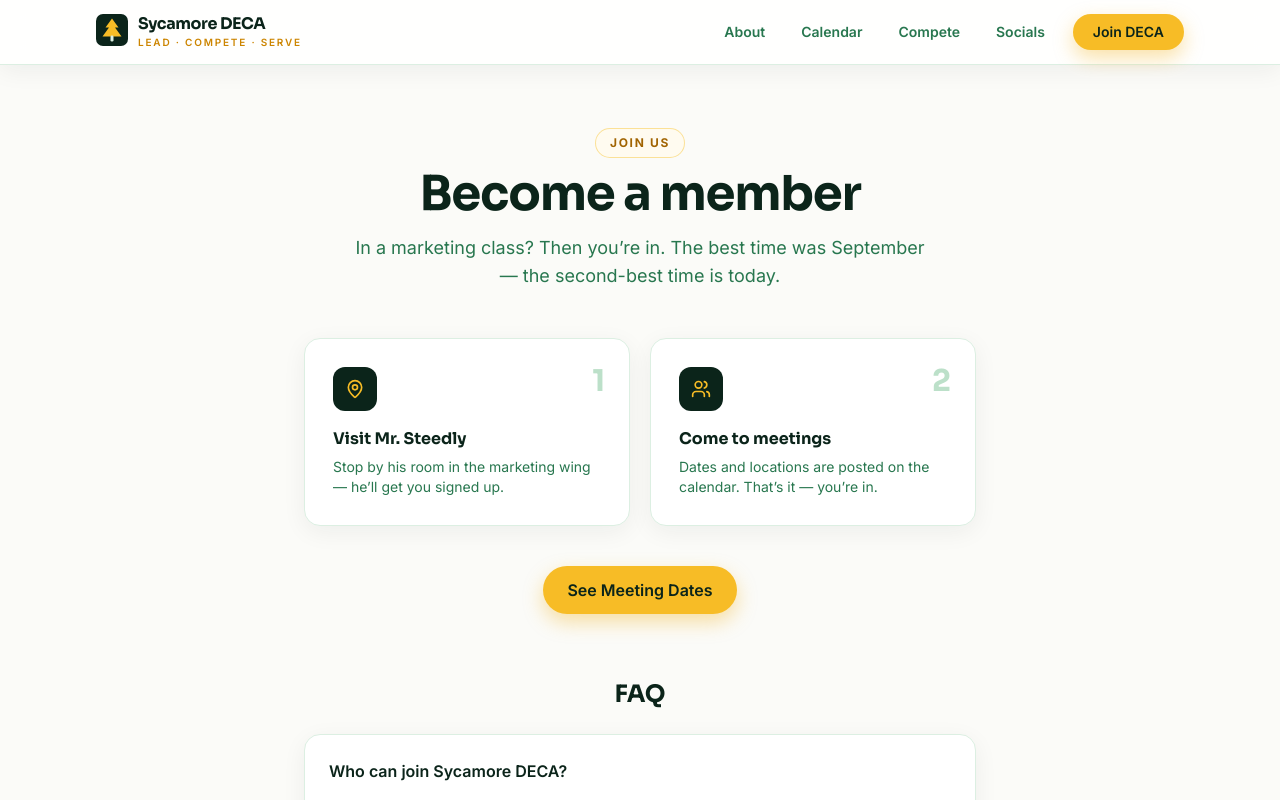
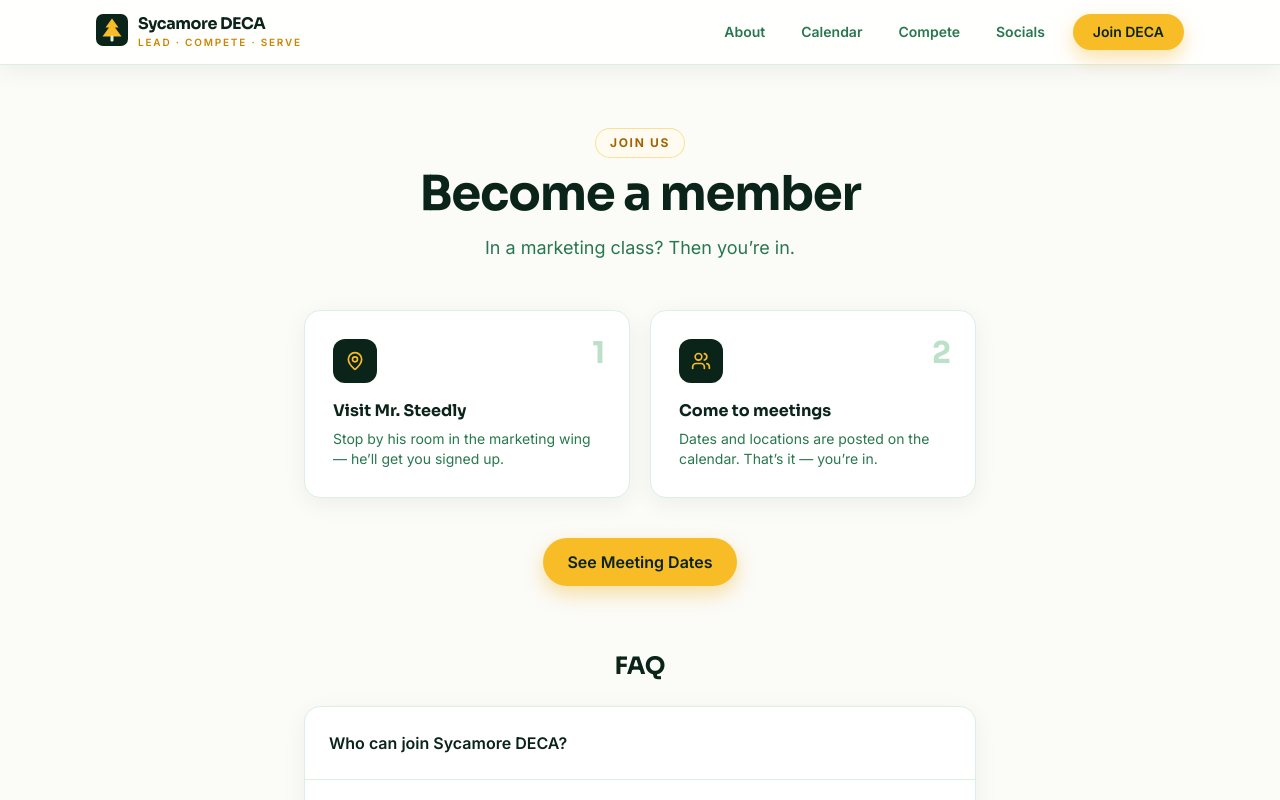
Before and after one commit to Zenerplayz/DecaWebsite, a Next.js app: page /join in a window 1280 px wide. Shown: the top 800 px of the page. Built offline with nearby package versions, Linux system fonts and the light colour scheme.

Commit message:
Tighten join page tagline

```diff
--- a/src/app/join/page.tsx
+++ b/src/app/join/page.tsx
@@ -20,7 +20,7 @@
             Become a member
           </h1>
           <p className="mt-4 text-lg text-pine-600">
-            In a marketing class? Then you’re in. The best time was September — the second-best time is today.
+            In a marketing class? Then you’re in.
           </p>
         </div>
 
```
